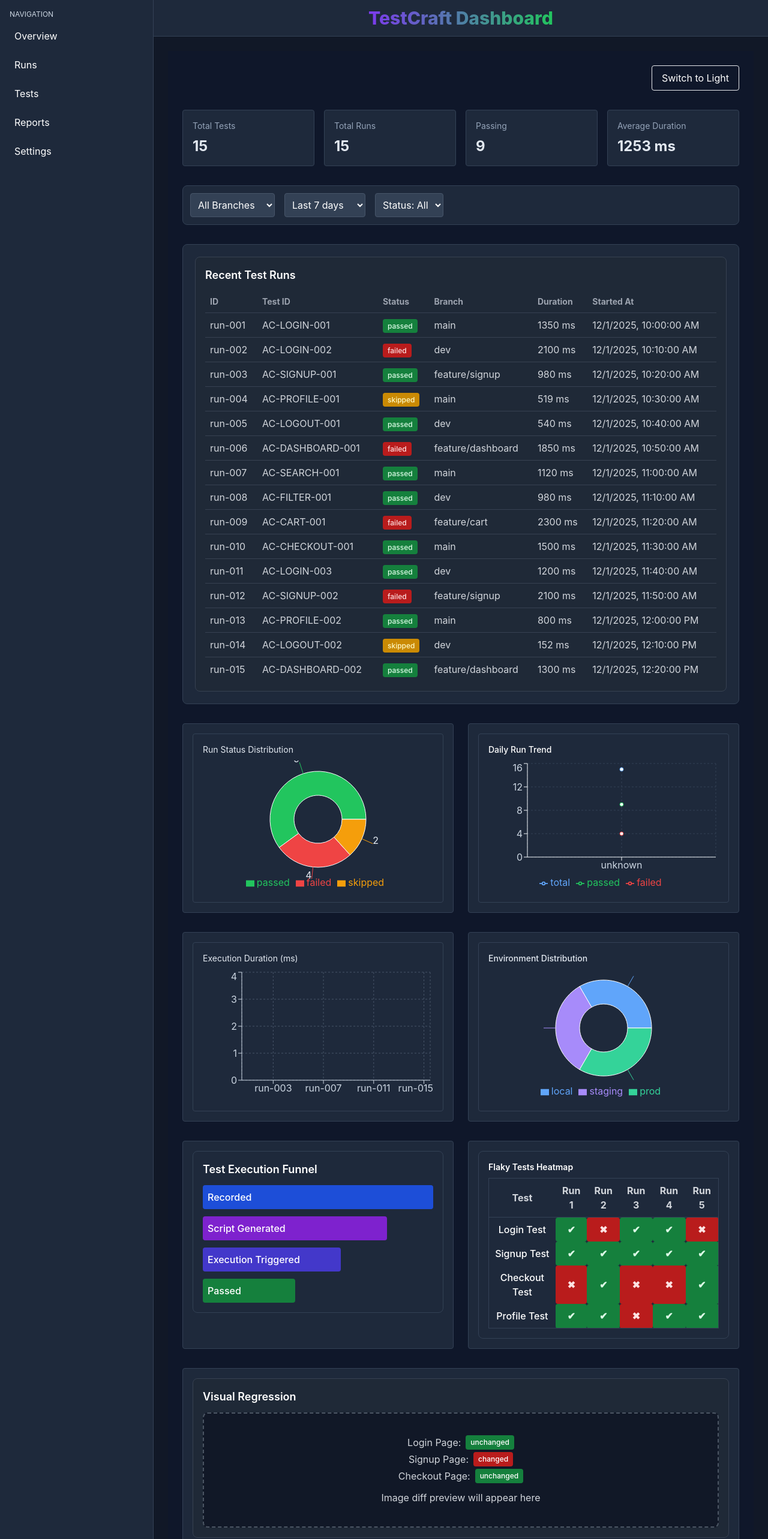
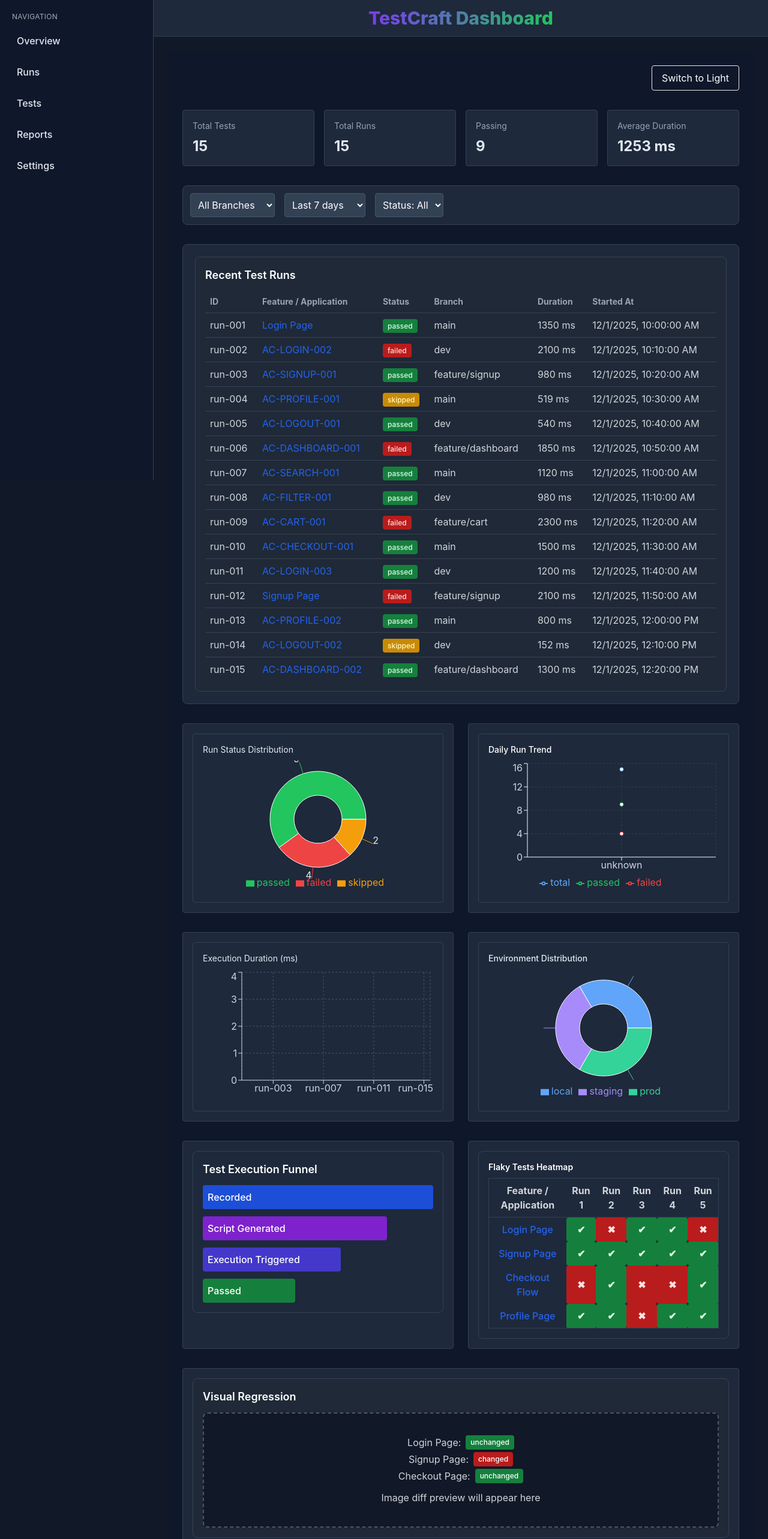
Before and after one commit to Vaibosnikov/UI_Test_Recorder_and_Automated_Runner, a React (Vite) app in the folder runner/web/: page / in a window 1280 px wide. Shown: the top 2566 px of the page at 60% size. Built offline with nearby package versions, Linux system fonts and the light colour scheme.

Commit message:
Updated theme support on dashboard

```diff
--- a/runner/web/src/components/Sidebar.jsx
+++ b/runner/web/src/components/Sidebar.jsx
@@ -1,21 +1,44 @@
 import React from "react";
+import { useTheme } from "./ThemeProvider";
 
-export default function Sidebar({ theme = "dark" }) {
+export default function Sidebar() {
+  const { theme } = useTheme();
   const isDark = theme === "dark";
 
-  const bgClass = isDark ? "bg-slate-800 border-slate-700" : "bg-white border-gray-300";
-  const textClass = isDark ? "text-slate-300" : "text-gray-800";
+  const bgClass = isDark
+    ? "bg-slate-900 border-slate-700 text-slate-200"
+    : "bg-gray-100 border-gray-300 text-gray-900";
+
   const hoverClass = isDark ? "hover:bg-slate-700" : "hover:bg-gray-200";
 
   return (
-    <aside className={`w-64 ${bgClass} border-r p-4 transition-colors duration-300`}>
-      <nav className="space-y-2">
-        <div className={`text-xs uppercase mb-2 ${textClass}`}>Navigation</div>
-        <a className={`block p-2 rounded ${hoverClass}`}>Overview</a>
-        <a className={`block p-2 rounded ${hoverClass}`}>Runs</a>
-        <a className={`block p-2 rounded ${hoverClass}`}>Tests</a>
-        <a className={`block p-2 rounded ${hoverClass}`}>Reports</a>
-        <a className={`block p-2 rounded ${hoverClass}`}>Settings</a>
+    <aside
+      className={`w-64 h-screen border-r p-5 transition-colors duration-300 ${bgClass}`}
+    >
+      <nav className="space-y-3">
+        <div className="text-xs uppercase tracking-wide opacity-70">
+          Navigation
+        </div>
+
+        <a className={`block p-2 rounded-md font-medium cursor-pointer transition ${hoverClass}`}>
+          Overview
+        </a>
+
+        <a className={`block p-2 rounded-md font-medium cursor-pointer transition ${hoverClass}`}>
+          Runs
+        </a>
+
+        <a className={`block p-2 rounded-md font-medium cursor-pointer transition ${hoverClass}`}>
+          Tests
+        </a>
+
+        <a className={`block p-2 rounded-md font-medium cursor-pointer transition ${hoverClass}`}>
+          Reports
+        </a>
+
+        <a className={`block p-2 rounded-md font-medium cursor-pointer transition ${hoverClass}`}>
+          Settings
+        </a>
       </nav>
     </aside>
   );
--- a/runner/web/src/components/charts/FlakyTestsHeatmap.jsx
+++ b/runner/web/src/components/charts/FlakyTestsHeatmap.jsx
@@ -1,6 +1,14 @@
 import React from "react";
 
-// Example mock data
+// Mapping test names to friendly feature/application names
+const testNameMap = {
+  "Login Test": "Login Page",
+  "Signup Test": "Signup Page",
+  "Checkout Test": "Checkout Flow",
+  "Profile Test": "Profile Page",
+  // Add more mappings if needed
+};
+
 const mockFlakyData = [
   { test: "Login Test", runs: [true, false, true, true, false] },
   { test: "Signup Test", runs: [true, true, true, true, true] },
@@ -19,7 +27,6 @@ export default function FlakyTestsHeatmap({ theme = "dark" }) {
   const headerTextClass = isDark ? "text-white" : "text-gray-900";
   const tableHeaderText = isDark ? "text-gray-300" : "text-gray-700";
   const tableBodyText = isDark ? "text-white" : "text-gray-900";
-
   const tableBorder = isDark ? "border-slate-700" : "border-gray-300";
 
   return (
@@ -32,11 +39,9 @@ export default function FlakyTestsHeatmap({ theme = "dark" }) {
         <table
           className={`w-full text-center border-collapse border ${tableBorder} rounded transition-colors duration-300`}
         >
-          <thead
-            className={`sticky top-0 ${isDark ? "bg-slate-800" : "bg-gray-100"} border-b ${tableBorder}`}
-          >
+          <thead className={`sticky top-0 ${isDark ? "bg-slate-800" : "bg-gray-100"} border-b ${tableBorder}`}>
             <tr>
-              <th className={`p-2 transition-colors duration-300 ${tableHeaderText}`}>Test</th>
+              <th className={`p-2 transition-colors duration-300 ${tableHeaderText}`}>Feature / Application</th>
               {[...Array(5)].map((_, i) => (
                 <th key={i} className={`p-2 transition-colors duration-300 ${tableHeaderText}`}>
                   Run {i + 1}
@@ -45,10 +50,19 @@ export default function FlakyTestsHeatmap({ theme = "dark" }) {
             </tr>
           </thead>
 
-          <tbody className={tableBodyText}>
+          <tbody className={`transition-colors duration-300 ${tableBodyText}`}>
             {mockFlakyData.map((row) => (
               <tr key={row.test}>
-                <td className={`p-2 font-medium transition-colors duration-300`}>{row.test}</td>
+                <td className={`p-2 font-medium transition-colors duration-300`}>
+                  <a
+                    href={`/app/${row.test}`} // Replace with actual app/report link
+                    className="text-blue-600 hover:underline"
+                    target="_blank"
+                    rel="noopener noreferrer"
+                  >
+                    {testNameMap[row.test] || row.test}
+                  </a>
+                </td>
 
                 {row.runs.map((pass, i) => {
                   const cellClasses = pass
--- a/runner/web/src/components/tables/LatestRunsTable.jsx
+++ b/runner/web/src/components/tables/LatestRunsTable.jsx
@@ -1,4 +1,13 @@
 import React from "react";
+
+// Mapping from test IDs to friendly names
+const testNameMap = {
+  "AC-LOGIN-001": "Login Page",
+  "AC-SIGNUP-002": "Signup Page",
+  "AC-CHECKOUT-003": "Checkout Flow",
+  "AC-PROFILE-004": "Profile Page",
+  // Add more mappings as needed
+};
 
 export default function LatestRunsTable({ data = [], theme = "dark" }) {
   const isDark = theme === "dark";
@@ -12,11 +21,7 @@ export default function LatestRunsTable({ data = [], theme = "dark" }) {
   if (!data.length) {
     return (
       <div className={`p-4 rounded-lg border ${bgClass} transition-colors duration-300`}>
-        <h2
-          className={`text-lg font-semibold mb-3 transition-colors duration-300 ${
-            isDark ? "text-white" : "text-gray-900"
-          }`}
-        >
+        <h2 className={`text-lg font-semibold mb-3 transition-colors duration-300 ${isDark ? "text-white" : "text-gray-900"}`}>
           Recent Test Runs
         </h2>
         <p className={`transition-colors duration-300 ${bodyText}`}>No runs available</p>
@@ -26,21 +31,15 @@ export default function LatestRunsTable({ data = [], theme = "dark" }) {
 
   return (
     <div className={`p-4 rounded-lg border ${bgClass} overflow-x-auto transition-colors duration-300`}>
-      <h2
-        className={`text-lg font-semibold mb-3 transition-colors duration-300 ${
-          isDark ? "text-white" : "text-gray-900"
-        }`}
-      >
+      <h2 className={`text-lg font-semibold mb-3 transition-colors duration-300 ${isDark ? "text-white" : "text-gray-900"}`}>
         Recent Test Runs
       </h2>
 
       <table className="w-full text-left border-collapse">
-        <thead
-          className={`${headerText} text-sm sticky top-0 ${headerBg} border-b ${borderColor} transition-colors duration-300`}
-        >
+        <thead className={`${headerText} text-sm sticky top-0 ${headerBg} border-b ${borderColor} transition-colors duration-300`}>
           <tr>
             <th className="p-2">ID</th>
-            <th className="p-2">Test ID</th>
+            <th className="p-2">Feature / Application</th>
             <th className="p-2">Status</th>
             <th className="p-2">Branch</th>
             <th className="p-2">Duration</th>
@@ -52,7 +51,16 @@ export default function LatestRunsTable({ data = [], theme = "dark" }) {
           {data.map((run) => (
             <tr key={run.id} className={`border-t ${borderColor}`}>
               <td className="p-2">{run.id}</td>
-              <td className="p-2">{run.testId}</td>
+              <td className="p-2">
+                <a
+                  href={`/app/${run.testId}`} // Replace with actual link if needed
+                  className="text-blue-600 hover:underline"
+                  target="_blank"
+                  rel="noopener noreferrer"
+                >
+                  {testNameMap[run.testId] || run.testId}
+                </a>
+              </td>
               <td className="p-2">
                 <span
                   className={`px-2 py-1 rounded text-xs font-medium transition-colors duration-300 ${
```
